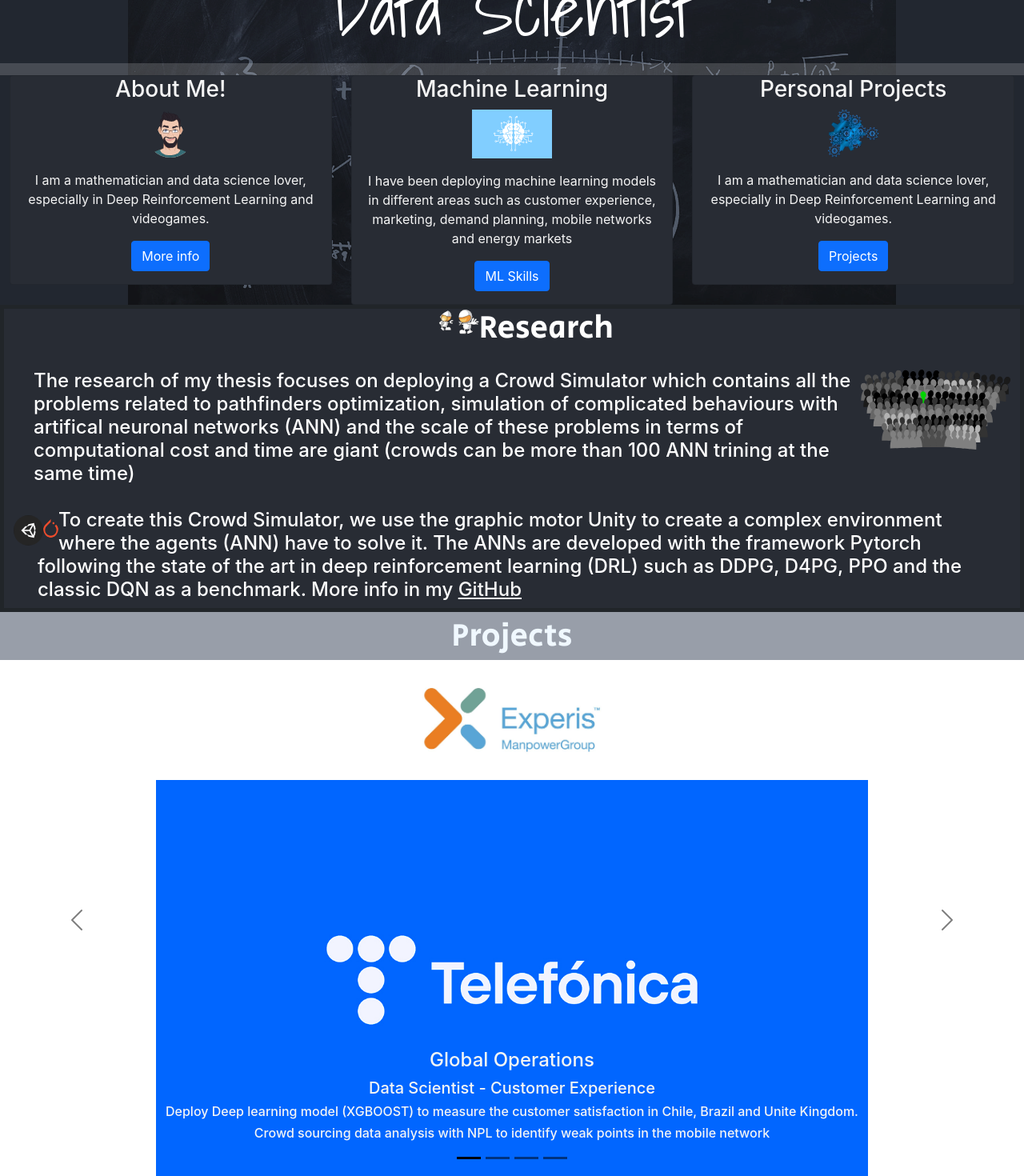
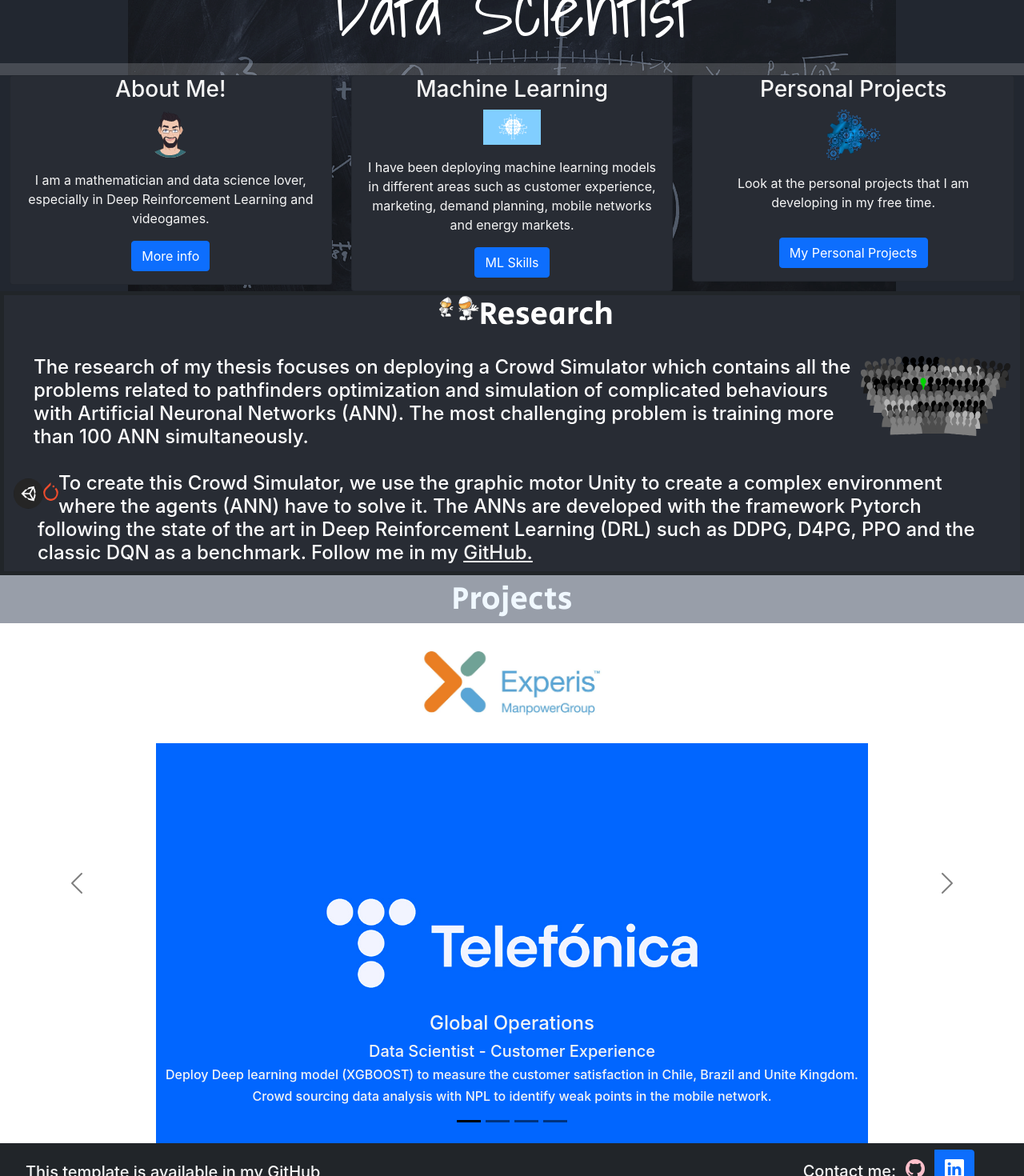
Before and after one commit to terradezEdu/terradezEdu.github.io, a React (Create React App) app: page / in a window 1280 px wide. Shown: the part 240-1710 px from the top of the page at 80% size. Built offline with nearby package versions, Linux system fonts and the light colour scheme.

Commit message:
new favicons and small changes

```diff
--- a/src/App.js
+++ b/src/App.js
@@ -9,10 +9,10 @@
 import Footer from "./container/footer/footer";
 
 export default function App() {
-  const [isDesktop, setDesktop] = useState(window.innerWidth > 650);
+  const [isDesktop, setDesktop] = useState(window.innerWidth > 800);
 
   const updateMedia = () => {
-    setDesktop(window.innerWidth > 650);
+    setDesktop(window.innerWidth > 800);
   };
 
   useEffect(() => {
--- a/src/container/Bio/pure/menu.jsx
+++ b/src/container/Bio/pure/menu.jsx
@@ -34,14 +34,14 @@
             <h3 className='card-title'
               style={{color: 'whitesmoke'}}>Machine Learning</h3>
             <img src={ml}
-                className='img-fluid   center mx-auto d-block'
+                className='img-fluid center mx-auto d-block'
                 alt='ml'
-                style={{maxWidth: '25%'}}
+                style={{maxWidth: '18%'}}
                 />
             <div className='card-body'>
               <p style={{color: 'whitesmoke'}}>
-              I have been deploying machine learning models in different areas such as customer experience, marketing, demand planning,
-              mobile networks and energy markets
+                I have been deploying machine learning models in different areas such as customer experience, marketing, demand planning,
+                mobile networks and energy markets.
               </p>
               <button onClick={() => fun('ml')} className='btn btn-primary'> ML Skills</button>
             </div>
@@ -55,14 +55,13 @@
             <img src={gear}
                 className='img-fluid   center mx-auto d-block'
                 alt='projects'
-                style={{maxWidth: '16%'}}
+                style={{maxWidth: '17%'}}
                 />
             <div className='card-body'>
               <p style={{color: 'whitesmoke'}}>
-                I am a mathematician and data science lover, especially in Deep Reinforcement Learning and
-                videogames.
+                Look at the personal projects that I am developing in my free time.
               </p>
-              <button onClick={() => fun('pproject')} className='btn btn-primary'>Projects</button>
+              <button onClick={() => fun('pproject')} className='btn btn-primary' style={{marginTop: '16px'}}>My Personal Projects</button>
             </div>
           </div>
         </div>
--- a/src/container/Projects/projects_large.jsx
+++ b/src/container/Projects/projects_large.jsx
@@ -28,7 +28,7 @@
                     <div className='carousel-item active'>
                         <div className='container-fluid'>
                             <img src={experis}
-                                    className='float-center mx-auto d-none d-md-block'
+                                    className='float-center mx-auto d-none d-sm-block'
                                     alt='Experis'
                                     style={{maxWitdh:'150px', maxHeight:'150px'}}
                                     />
@@ -39,7 +39,7 @@
                                     alt='Telefónica'
                                     style={{maxWitdh:'600px', maxHeight:'500px'}}
                                     />
-                            <div className='carousel-caption d-none d-md-block' style={{marginTop: '15px', color: 'whitesmoke'}}>
+                            <div className='carousel-caption d-none d-sm-block' style={{marginTop: '15px', color: 'whitesmoke'}}>
                                 <h4>Global Operations</h4>
                                 <h5>Data Scientist - Customer Experience</h5>
                                 <span>
@@ -49,7 +49,7 @@
                                     </h6>
                                     <h6>
                                         Crowd sourcing data analysis with NPL to identify weak points in the mobile
-                                        network
+                                        network.
                                     </h6>
                                 </span>
                             </div>
@@ -61,18 +61,18 @@
                     <div className='carousel-item'>
                             <div className='container-fluid'>
                                 <img src={experis}
-                                        className='float-center  mx-auto d-none d-md-block'
+                                        className='float-center  mx-auto d-none d-sm-block'
                                         alt='Experis'
                                         style={{witdh:'150px', height:'150px'}}
                                         />
                             </div>
                             <div>
                                 <img src={telefonica}
-                                        className='float-center  mx-auto d-none d-md-block'
+                                        className='float-center  mx-auto d-none d-sm-block'
                                         alt='Telefónica'
                                         style={{witdh:'600px', height:'500px'}}
                                         />
-                                <div className='carousel-caption d-none d-md-block' style={{marginTop: '15px', color: 'whitesmoke'}}>
+                                <div className='carousel-caption d-none d-sm-block' style={{marginTop: '15px', color: 'whitesmoke'}}>
                                     <h4>Global Operations</h4>
                                     <h5>Data Scientist - Churm Prediction</h5>
                                     <span>
@@ -95,18 +95,18 @@
                     <div className='carousel-item'>
                             <div className='container-fluid'>
                                 <img src={experis}
-                                        className='float-center  mx-auto d-none d-md-block'
+                                        className='float-center  mx-auto d-none d-sm-block'
                                         alt='Experis'
                                         style={{witdh:'150px', height:'150px'}}
                                         />
                             </div>
                             <div>
                                 <img src={telefonica}
-                                        className='float-center  mx-auto d-none d-md-block'
+                                        className='float-center  mx-auto d-none d-sm-block'
                                         alt='Telefónica'
                                         style={{witdh:'600px', height:'500px'}}
                                         />
-                                <div className='carousel-caption d-none d-md-block' style={{marginTop: '15px', color: 'whitesmoke'}}>
+                                <div className='carousel-caption d-none d-sm-block' style={{marginTop: '15px', color: 'whitesmoke'}}>
                                     <h4>Global Operations</h4>
                                     <h5>Data Scientist - Mobile Network</h5>
                                     <span>
@@ -122,24 +122,23 @@
                     <div className='carousel-item'>
                             <div className='container-fluid'>
                                 <img src={saptools}
-                                        className='float-center rounded-circle mx-auto d-none d-md-block'
+                                        className='float-center rounded-circle mx-auto d-none d-sm-block'
                                         alt='Saptools'
                                         style={{witdh:'150px', height:'150px'}}
                                         />
                             </div>
                             <div className='container-fluid'>
                                 <img src={nestle}
-                                        className='float-center  mx-auto d-none d-md-block'
+                                        className='float-center  mx-auto d-none d-sm-block'
                                         alt='Telefónica'
                                         style={{witdh:'600px', height:'500px'}}
                                         />
-                                <div className='carousel-caption d-none d-md-block' style={{marginTop: '15px', color: 'black'}}>
-                                    <h4>Global Operations</h4>
-                                    <h5>Data Scientist - Mobile Network</h5>
+                                <div className='carousel-caption d-none d-sm-block' style={{marginTop: '15px', color: 'black'}}>
+                                    <h4>Nestlé</h4>
+                                    <h5>Data Scientist - E-commerce</h5>
                                     <span>
                                         <h6>
-                                        Issues Prediction in the mobile network using deep learning algorithms
-                                        (Autoencoders + XGBOOST).
+                                            Time series analysis and causal impact of promotional events.
                                         </h6>
                                     </span>
                                 </div>
@@ -158,7 +157,7 @@
         </div>
     )
 }
-<div className='carousel-caption d-none d-md-block' style={{ color: 'black'}}>
+<div className='carousel-caption d-none d-sm-block' style={{ color: 'black'}}>
                                     <h4>E-commerce</h4>
                                     <h5>Data Scientist - Pormotional event analysis</h5>
                                     <span>
--- a/src/container/Researchs/researchs.jsx
+++ b/src/container/Researchs/researchs.jsx
@@ -52,9 +52,10 @@
                       <img  className='float-end  mx-auto d-none d-md-block' src={crowd} alt='crowd'
                           style={{maxWidth: '15%'}}
                       />
-                       <h4 style={{marginTop: '20px', marginLeft: '25px', marginRight: '15px'}}>The research of my thesis focuses on deploying a Crowd Simulator which contains all the
-                       problems related to pathfinders optimization, simulation of complicated behaviours with artifical neuronal networks (ANN) and the scale of
-                       these problems in terms of computational cost and time are giant (crowds can be more than 100 ANN trining at the same time)</h4>
+                       <h4 style={{marginTop: '20px', marginLeft: '25px', marginRight: '15px'}}>
+                       The research of my thesis focuses on deploying a Crowd Simulator
+                       which contains all the problems related to pathfinders optimization and simulation of complicated behaviours with Artificial Neuronal
+                       Networks (ANN). The most challenging problem is training more than 100 ANN simultaneously.</h4>
 
                       <img  className='float-start rounded-circle mx-auto d-none d-lg-block' src={unity} alt='unity'
                           style={{maxWidth: '3%', marginTop: '30px'}}
@@ -65,8 +66,8 @@
                       <span>
                         <h4 style={{marginTop: '30px', marginLeft: '30px', marginRight: '15px'}}>To create this Crowd Simulator, we use the graphic motor Unity to create a
                         complex environment where the agents (ANN) have to solve it. The ANNs are developed with the framework Pytorch following the
-                        state of the art in deep reinforcement learning (DRL) such as DDPG, D4PG, PPO and the classic DQN as a benchmark.
-                        More info in my <a href="https://github.com/terradezEdu/phd" style={{color: 'whitesmoke'}}>GitHub</a> </h4>
+                        state of the art in Deep Reinforcement Learning (DRL) such as DDPG, D4PG, PPO and the classic DQN as a benchmark.
+                        Follow me in my <a href="https://github.com/terradezEdu/phd" style={{color: 'whitesmoke'}}>GitHub.</a> </h4>
                       </span>
 
                     </span>
--- a/src/index.js
+++ b/src/index.js
@@ -10,7 +10,6 @@
 import ReactDOM from 'react-dom/client';
 import './index.css';
 import App from './App';
-import reportWebVitals from './reportWebVitals';
 
 
 const root = ReactDOM.createRoot(document.getElementById('root'));
@@ -21,5 +20,3 @@
 //   </React.StrictMode>,
 //   document.getElementById('root')
 // );
-
-reportWebVitals();
```
Also changed, not shown: public/manifest.json, 2 other files (tests, documents, lock files or other folders).
